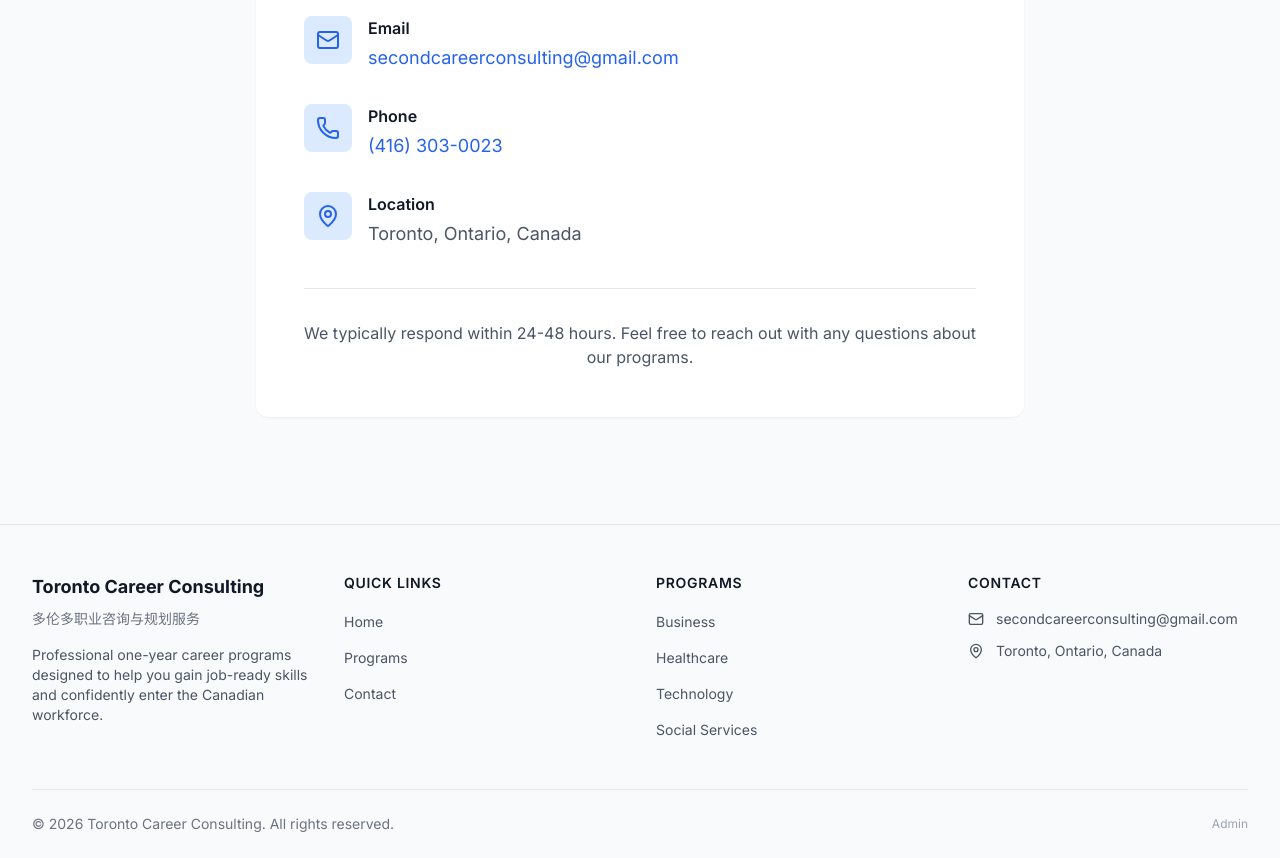
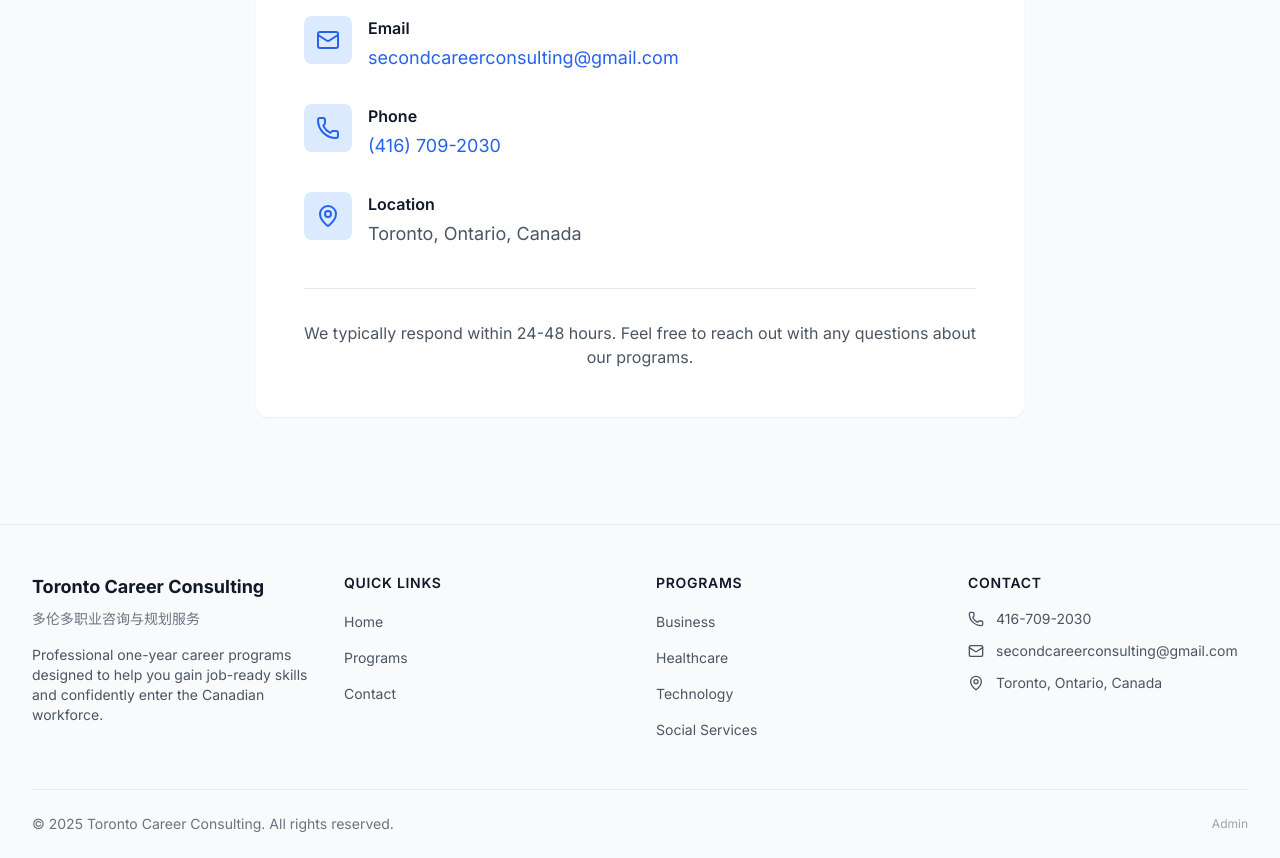
Before and after one commit to ayoung58/toronto-career-consulting, a Next.js app: page /contact in a window 1280 px wide. Shown: the part 340-1198 px from the top of the page. Built offline with nearby package versions, Linux system fonts and the light colour scheme.

Commit message:
Fix some bugs

```diff
--- a/app/contact/page.tsx
+++ b/app/contact/page.tsx
@@ -56,10 +56,10 @@ export default function ContactPage() {
                       {language === "en" ? "Phone" : "电话"}
                     </h3>
                     <a
-                      href="tel:+14163030023"
+                      href="tel:+14167092030"
                       className="text-primary-600 hover:text-primary-700 hover:underline text-lg"
                     >
-                      (416) 303-0023
+                      (416) 709-2030
                     </a>
                   </div>
                 </div>
--- a/app/page.tsx
+++ b/app/page.tsx
@@ -336,15 +336,15 @@ export default function Home() {
                   <ArrowRight className="ml-2 h-5 w-5" />
                 </Button>
               </Link>
-              <a href="tel:+14163030023">
+              <a href="tel:+14167092030">
                 <Button
                   size="lg"
                   variant="outline"
                   className="border-2 border-white bg-transparent text-white hover:bg-white/10"
                 >
                   {language === "en"
-                    ? "Call: (416) 303-0023"
-                    : "电话: (416) 303-0023"}
+                    ? "Call: (416) 709-2030"
+                    : "电话: (416) 709-2030"}
                 </Button>
               </a>
             </div>
--- a/src/components/CourseCard.tsx
+++ b/src/components/CourseCard.tsx
@@ -17,7 +17,7 @@ interface CourseCardProps {
 }
 
 export function CourseCard({ course }: CourseCardProps) {
-  const { language } = useLanguage();
+  const { language, t } = useLanguage();
 
   // Get bilingual content based on current language
   const title =
@@ -47,6 +47,22 @@ export function CourseCard({ course }: CourseCardProps) {
       finance: { en: "Finance", zh: "金融" },
     };
     return categoryNames[cat]?.[language] || cat;
+  };
+
+  // Helper to translate salary range text
+  const translateSalaryRange = (salaryRange: string) => {
+    if (!salaryRange) return salaryRange;
+
+    let translated = salaryRange;
+    // Replace "entry-level" with translated version
+    translated = translated.replace(/entry-level/gi, t("salary.entryLevel"));
+    // Replace "with experience" with translated version
+    translated = translated.replace(
+      /with experience/gi,
+      t("salary.withExperience"),
+    );
+
+    return translated;
   };
 
   return (
@@ -98,7 +114,9 @@ export function CourseCard({ course }: CourseCardProps) {
         {course.salary_range && (
           <div className="flex items-center gap-2 text-green-600 text-sm mb-5">
             <DollarSign className="w-4 h-4" />
-            <span className="font-semibold">{course.salary_range}</span>
+            <span className="font-semibold">
+              {translateSalaryRange(course.salary_range)}
+            </span>
           </div>
         )}
 
--- a/src/components/Footer.tsx
+++ b/src/components/Footer.tsx
@@ -29,7 +29,6 @@ const programCategories = [
  */
 export function Footer() {
   const { language } = useLanguage();
-  const currentYear = new Date().getFullYear();
 
   return (
     <footer className="bg-gray-50 border-t border-gray-200">
@@ -101,6 +100,15 @@ export function Footer() {
             <ul className="space-y-3">
               <li>
                 <a
+                  href="tel:+14167092030"
+                  className="flex items-start gap-3 text-sm text-gray-600 hover:text-primary-600 transition-colors"
+                >
+                  <Phone className="h-4 w-4 mt-0.5 flex-shrink-0" />
+                  <span>416-709-2030</span>
+                </a>
+              </li>
+              <li>
+                <a
                   href="mailto:secondcareerconsulting@gmail.com"
                   className="flex items-start gap-3 text-sm text-gray-600 hover:text-primary-600 transition-colors"
                 >
@@ -122,7 +130,7 @@ export function Footer() {
         <div className="py-6 border-t border-gray-200">
           <div className="flex flex-col sm:flex-row justify-between items-center gap-4">
             <p className="text-sm text-gray-500">
-              © {currentYear} Toronto Career Consulting.{" "}
+              © 2025 Toronto Career Consulting.{" "}
               {language === "en" ? "All rights reserved." : "版权所有。"}
             </p>
             <div className="flex items-center gap-4">
--- a/src/contexts/LanguageContext.tsx
+++ b/src/contexts/LanguageContext.tsx
@@ -27,6 +27,8 @@ const translations: Record<string, Record<Language, string>> = {
   "button.submit": { en: "Submit", zh: "提交" },
   "button.cancel": { en: "Cancel", zh: "取消" },
   "footer.rights": { en: "All rights reserved", zh: "版权所有" },
+  "salary.entryLevel": { en: "entry-level", zh: "入门级" },
+  "salary.withExperience": { en: "with experience", zh: "有经验" },
 };
 
 // Create the context
```
